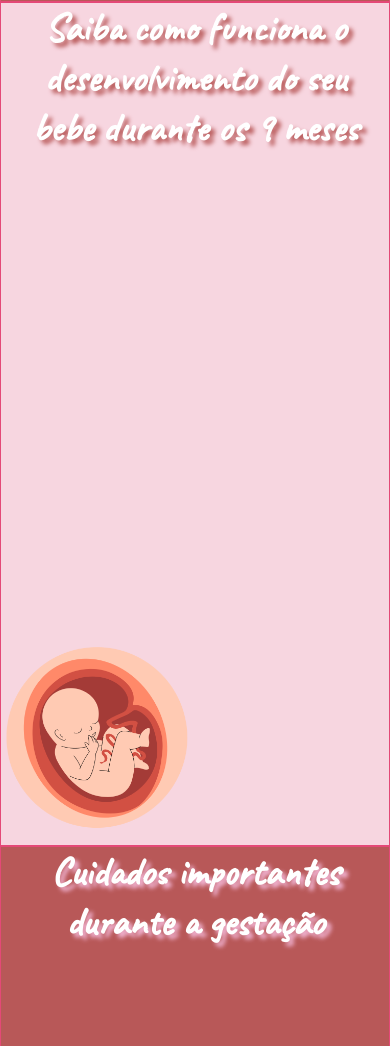
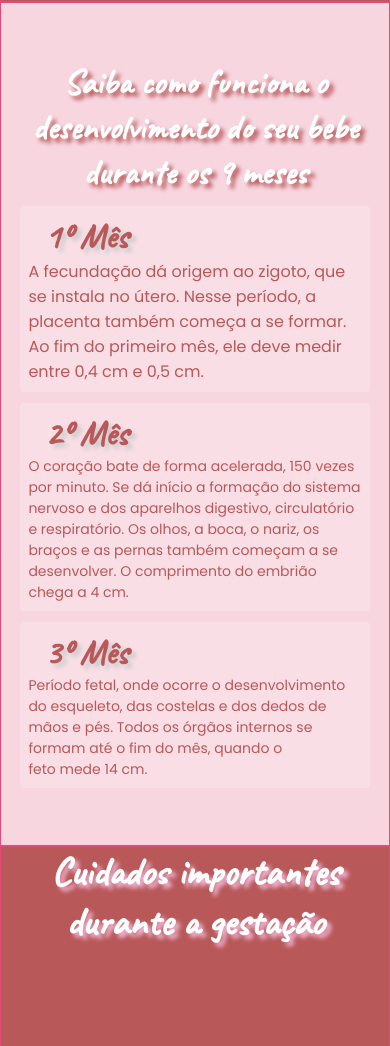
Before and after one commit to GK-Ferreira/calculadoraGestacional, a plain HTML site: page index.html in a window 390 px wide. Shown: the part 1686-2732 px from the top of the page. Drawn offline with Linux system fonts and the light colour scheme.

Commit message:
add info first to three

```diff
--- a/index.html
+++ b/index.html
@@ -34,6 +34,22 @@
         <h1>Saiba como funciona o desenvolvimento do seu bebe durante os 9 meses</h1>
         <div class="containerBebe">
             <img src="img/bebe.png" alt="">
+        </div>
+        <div class="areamonth1">
+            <h1>1º Mês</h1>
+            <p>A fecundação dá origem ao zigoto, que se instala no útero. Nesse período, a placenta também começa a se formar. Ao fim do primeiro mês, ele deve medir entre 0,4 cm e 0,5 cm.
+            </p>
+        </div>
+        <div class="areamonth2">
+            <h1>2º Mês</h1>
+            <p>O coração bate de forma acelerada, 150 vezes por minuto. Se dá início a formação do sistema nervoso e dos aparelhos digestivo, circulatório e respiratório. Os olhos, a boca, o nariz, os braços e as pernas também começam a se desenvolver. O comprimento do embrião chega a 4 cm.
+            </p>
+        </div>
+        <div class="areamonth3">
+            <h1>3º Mês</h1>
+            <p>Período fetal, onde ocorre o desenvolvimento do esqueleto, das costelas e dos dedos de mãos e pés. Todos os órgãos internos se formam até o fim do mês, quando o feto mede 14 cm.
+
+            </p>
         </div>
     </section>
     <section class="Gestante">
--- a/style.css
+++ b/style.css
@@ -22,6 +22,67 @@ section {
     width: 100%;
     height: 100vh;
     border: 1px solid #e44977;
+}
+.areamonth1{
+    background-color: rgba(255,255,255,.2);
+    padding: 8px;
+    border-radius: 4px;
+    width: 400px;
+    max-width: 90%;
+    position: absolute;
+    top: 40%;
+    left: 40%;
+    transform: translate(-40%,-40%);
+}
+.areamonth1 h1{
+    color: #B85858 !important;
+    font-size: 55px;
+    text-align: center;
+    text-shadow: 4px 4px 4px #ccc !important;
+}
+.areamonth2 h1{
+    color: #B85858 !important;
+    font-size: 55px;
+    text-align: center;
+    text-shadow: 4px 4px 4px #ccc !important;
+}
+.areamonth3 h1{
+    color: #B85858 !important;
+    font-size: 55px;
+    text-align: center;
+    text-shadow: 4px 4px 4px #ccc !important;
+}
+.areamonth1 p{
+    font-size: 1rem;
+    color: #B85858;
+}
+.areamonth2{
+    background-color: rgba(255,255,255,.2);
+    padding: 8px;
+    border-radius: 4px;
+    width: 400px;
+    max-width: 90%;
+    position: absolute;
+    right: 5%;
+    top:50%;
+}
+.areamonth2 p{
+    font-size: 1rem;
+    color: #B85858;
+}
+.areamonth3{
+    background-color: rgba(255,255,255,.2);
+    padding: 8px;
+    border-radius: 4px;
+    width: 400px;
+    max-width: 90%;
+    position: absolute;
+    top: 65%;
+    left: 27.4%;
+}
+.areamonth3 p{
+    font-size: 1rem;
+    color: #B85858;
 }
 .principal{
 
@@ -416,7 +477,7 @@ p{
         font-size: 40px !important;
     }
     .dev_bebe h1{
-    font-size: 40px;
+    font-size: 35px !important;
     flex-wrap: wrap;
     width: 90%;
     }
@@ -431,6 +492,34 @@ p{
     }
     .containerBebe{
         width: 90%;
+        display: none;
+    }
+    .dev_bebe{
+        display: flex;
+        flex-direction: column;
+        justify-content: center;
+        align-items: center;
+        gap: .7rem;
+    }
+    .areamonth1{
+        position: static;
+        transform: translate(0,0);
+        width: 100%;
+    }
+    .areamonth2{
+        position: static;
+        width: 100%;
+    }
+    .areamonth3{
+        position: static;
+        width: 100%;
+    }
+    .areamonth2 p{
+        font-size: 14px;
+
+    }
+    .areamonth3 p{
+        font-size: 14px;
     }
     .dpp{
         height: 250px;
```
